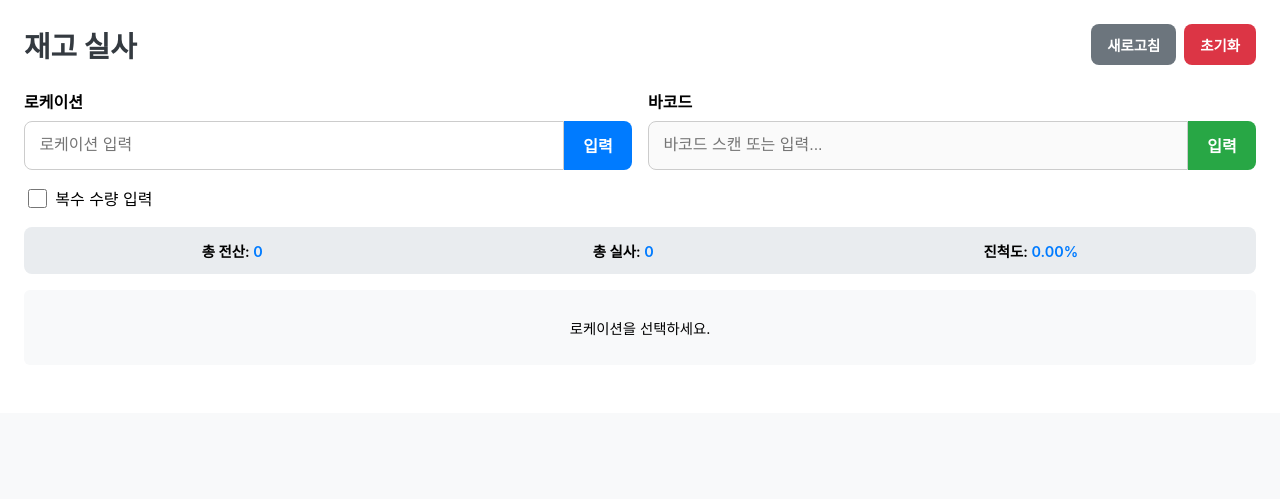
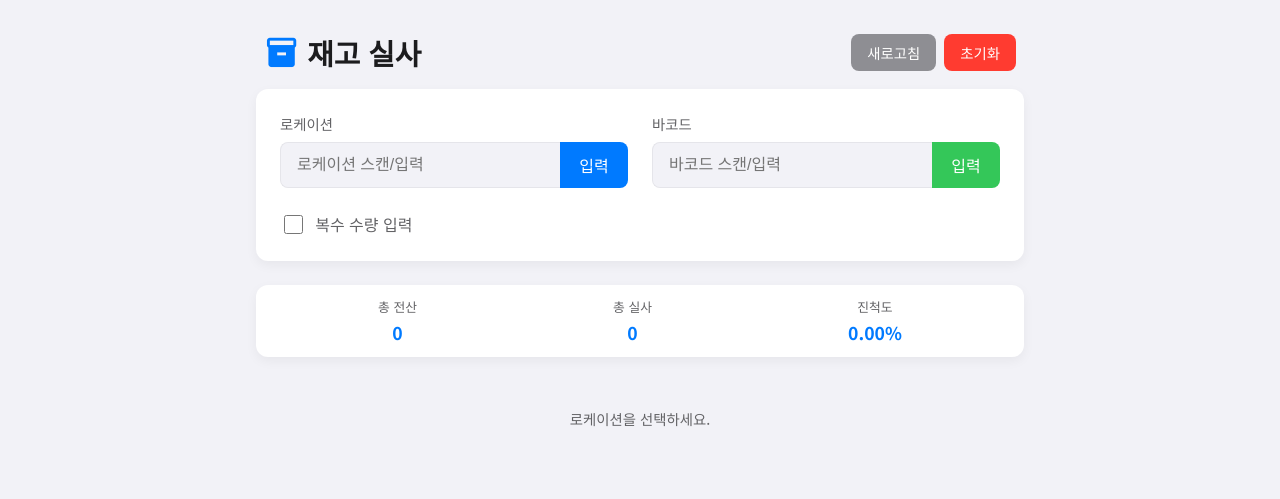
Before and after one commit to SKIM72/inventory-app, a plain HTML site: page index.html in a window 1280 px wide. Drawn offline with nearby package versions, Linux system fonts and the light colour scheme; no server answers.

Commit message:
Add files via upload

```diff
--- a/index.html
+++ b/index.html
@@ -4,13 +4,21 @@
     <meta charset="UTF-8">
     <meta name="viewport" content="width=device-width, initial-scale=1.0, user-scalable=no">
     <title>재고 실사</title>
+    <!-- Google Fonts 와 아이콘 라이브러리 추가 -->
+    <link rel="preconnect" href="https://fonts.googleapis.com">
+    <link rel="preconnect" href="https://fonts.gstatic.com" crossorigin>
+    <link href="https://fonts.googleapis.com/css2?family=Noto+Sans+KR:wght@400;500;700&display=swap" rel="stylesheet">
+    <link href="https://fonts.googleapis.com/icon?family=Material+Icons" rel="stylesheet">
     <link rel="stylesheet" href="style.css">
     <script src="https://cdn.jsdelivr.net/npm/@supabase/supabase-js@2"></script>
 </head>
 <body>
-    <div class="container">
+    <div class="app-container">
         <header>
+            <div class="header-title">
+                <i class="material-icons">inventory_2</i>
                 <h1>재고 실사</h1>
+            </div>
             <div class="header-button-group">
                 <button id="refresh-button" class="header-button secondary-button">새로고침</button>
                 <button id="reset-quantity-button" class="header-button danger-button">초기화</button>
@@ -18,44 +26,53 @@
         </header>
 
         <main>
+            <div class="card">
                 <div class="input-row">
                     <div class="input-group">
                         <label for="location-input">로케이션</label>
                         <div class="input-with-button">
-                        <input type="text" id="location-input" placeholder="로케이션 입력">
+                            <input type="text" id="location-input" placeholder="로케이션 스캔/입력">
                             <button id="location-submit-button">입력</button>
                         </div>
                     </div>
-
                     <div class="input-group">
                         <label for="barcode-input">바코드</label>
                         <div class="input-with-button">
-                        <input type="text" id="barcode-input" placeholder="바코드 스캔 또는 입력..." disabled>
+                            <input type="text" id="barcode-input" placeholder="바코드 스캔/입력" disabled>
                             <button id="barcode-submit-button">입력</button>
                         </div>
                     </div>
                 </div>
-
                 <div class="option-group">
                     <input type="checkbox" id="multiple-quantity-checkbox">
                     <label for="multiple-quantity-checkbox">복수 수량 입력</label>
                 </div>
-        </main>
+            </div>
 
-        <footer>
-            <div id="progress-container">
-                <div>총 전산: <span id="total-expected">0</span></div>
-                <div>총 실사: <span id="total-actual">0</span></div>
-                <div>진척도: <span id="progress-percent">0.00%</span></div>
+            <div class="card progress-card">
+                <div class="progress-item">
+                    <span>총 전산</span>
+                    <strong id="total-expected">0</strong>
                 </div>
+                <div class="progress-item">
+                    <span>총 실사</span>
+                    <strong id="total-actual">0</strong>
+                </div>
+                <div class="progress-item">
+                    <span>진척도</span>
+                    <strong id="progress-percent">0.00%</strong>
+                </div>
+            </div>
+
             <div id="status-message">
                 <p>로케이션을 선택하세요.</p>
             </div>
-        </footer>
+        </main>
+
+        <div id="scan-results-container">
+            <!-- 테이블이 여기에 생성됩니다 -->
         </div>
-
-    <div id="scan-results-container"></div>
-
+    </div>
     <script src="script.js"></script>
 </body>
 </html>
--- a/style.css
+++ b/style.css
@@ -1,199 +1,232 @@
 :root {
-    --primary-color: #007bff;
-    --secondary-color: #6c757d;
-    --success-color: #28a745;
-    --danger-color: #dc3545;
-    --light-gray: #f8f9fa;
-    --dark-gray: #343a40;
+    --primary-color: #007aff;
+    --secondary-color: #8e8e93;
+    --success-color: #34c759;
+    --danger-color: #ff3b30;
+    --background-color: #f2f2f7;
+    --card-background-color: #ffffff;
+    --text-primary-color: #1c1c1e;
+    --text-secondary-color: #636366;
+    --border-color: #e5e5ea;
+    --shadow-color: rgba(0, 0, 0, 0.05);
+}
+
+* {
+    box-sizing: border-box;
 }
 
 html, body {
     margin: 0;
     padding: 0;
     width: 100%;
-    font-family: -apple-system, BlinkMacSystemFont, "Segoe UI", Roboto, "Helvetica Neue", Arial, sans-serif;
-    background-color: var(--light-gray);
+    font-family: 'Noto Sans KR', sans-serif;
+    background-color: var(--background-color);
+    color: var(--text-primary-color);
 }
 
-.container {
-    background-color: white;
-    padding: 1.5rem;
-    display: flex;
-    flex-direction: column;
+.app-container {
+    max-width: 800px;
+    margin: 0 auto;
+    padding: 1rem;
 }
 
 header {
     display: flex;
     justify-content: space-between;
     align-items: center;
-    margin-bottom: 1.5rem;
+    padding: 1rem 0.5rem;
+}
+
+.header-title {
+    display: flex;
+    align-items: center;
+    gap: 0.5rem;
+}
+
+.header-title .material-icons {
+    font-size: 2.2rem;
+    color: var(--primary-color);
 }
 
 header h1 {
     margin: 0;
-    color: var(--dark-gray);
     font-size: 1.8rem;
+    font-weight: 700;
 }
 
+.card {
+    background-color: var(--card-background-color);
+    border-radius: 12px;
+    padding: 1.5rem;
+    margin-bottom: 1.5rem;
+    box-shadow: 0 4px 12px var(--shadow-color);
+}
+
+/* ✅ 입력창을 한 줄로 정렬하는 스타일 */
 .input-row {
     display: flex;
-    gap: 1rem;
+    gap: 1.5rem; /* 두 입력 그룹 사이의 간격 */
     margin-bottom: 1rem;
 }
 
 .input-group {
-    flex: 1;
-    margin-bottom: 0;
+    flex: 1; /* 각 그룹이 동일한 너비를 차지하도록 설정 */
+    min-width: 0; /* flex item이 줄어들 수 있도록 설정 */
 }
+
 
 .input-group label {
     display: block;
-    font-size: 1rem;
-    font-weight: 600;
+    font-size: 0.9rem;
+    font-weight: 500;
+    color: var(--text-secondary-color);
     margin-bottom: 0.5rem;
-}
-
-input[type="text"] {
-    width: 100%;
-    padding: 0.9rem;
-    font-size: 1rem;
-    border: 1px solid #ccc;
-    border-radius: 8px;
-    box-sizing: border-box;
-}
-
-.option-group {
-    display: flex;
-    align-items: center;
-    margin-bottom: 1rem;
-}
-
-.option-group input[type="checkbox"] {
-    margin-right: 0.5rem;
-    width: 1.2rem;
-    height: 1.2rem;
 }
 
 .input-with-button {
     display: flex;
 }
 
+input[type="text"] {
+    width: 100%;
+    padding: 0.8rem 1rem;
+    font-size: 1rem;
+    border: 1px solid var(--border-color);
+    border-radius: 8px;
+    background-color: var(--background-color);
+    transition: border-color 0.2s, box-shadow 0.2s;
+}
+input[type="text"]:focus {
+    outline: none;
+    border-color: var(--primary-color);
+    box-shadow: 0 0 0 3px rgba(0, 122, 255, 0.2);
+}
 .input-with-button input {
-    flex-grow: 1;
     border-top-right-radius: 0;
     border-bottom-right-radius: 0;
+    border-right: none;
 }
 
 .input-with-button button {
     padding: 0 1.2rem;
     font-size: 1rem;
-    font-weight: 600;
-    background-color: var(--primary-color);
+    font-weight: 500;
     color: white;
     border: none;
     border-top-right-radius: 8px;
     border-bottom-right-radius: 8px;
     cursor: pointer;
-    flex-shrink: 0;
+    transition: background-color 0.2s;
+    white-space: nowrap; /* ✅ 버튼 글씨가 줄바꿈되지 않도록 설정 */
 }
-.input-with-button button:hover {
-    background-color: #0056b3;
+#location-submit-button { background-color: var(--primary-color); }
+#location-submit-button:hover { background-color: #0059b3; }
+#barcode-submit-button { background-color: var(--success-color); }
+#barcode-submit-button:hover { background-color: #28a445; }
+
+
+.option-group {
+    display: flex;
+    align-items: center;
+    padding-top: 0.5rem;
 }
-
-#barcode-submit-button {
-    background-color: var(--success-color);
+.option-group input[type="checkbox"] {
+    width: 1.2rem;
+    height: 1.2rem;
+    margin-right: 0.75rem;
 }
-
-#barcode-submit-button:hover {
-    background-color: #218838;
+.option-group label {
+    font-size: 1rem;
+    color: var(--text-secondary-color);
 }
 
 .header-button-group {
     display: flex;
     gap: 0.5rem;
 }
-
 .header-button {
     width: auto;
-    padding: 0.6rem 1rem;
+    padding: 0.5rem 1rem;
     font-size: 0.9rem;
-    font-weight: 600;
+    font-weight: 500;
     border: none;
     border-radius: 8px;
     cursor: pointer;
-    flex-shrink: 0;
+    transition: background-color 0.2s, transform 0.1s;
 }
+.header-button:active {
+    transform: scale(0.95);
+}
+.danger-button { background-color: var(--danger-color); color: white; }
+.danger-button:hover { background-color: #d32f2f; }
+.secondary-button { background-color: var(--secondary-color); color: white; }
+.secondary-button:hover { background-color: #6c757d; }
 
-.danger-button {
-    background-color: var(--danger-color);
-    color: white;
-}
-.danger-button:hover {
-    background-color: #c82333;
-}
-
-.secondary-button {
-    background-color: var(--secondary-color);
-    color: white;
-}
-.secondary-button:hover {
-    background-color: #5a6268;
-}
-
-footer {
-    margin-top: auto;
-}
-
-#progress-container {
+/* ✅ 진척도 영역 높이 줄이기 (패딩 조정) */
+.progress-card {
     display: flex;
     justify-content: space-around;
-    padding: 0.8rem;
-    background-color: #e9ecef;
-    border-radius: 8px;
-    margin-bottom: 1rem;
-    font-size: 0.9rem;
-    font-weight: 600;
+    align-items: center;
+    text-align: center;
+    padding: 0.75rem 1.5rem;
 }
-
-#progress-container span {
+.progress-item {
+    display: flex;
+    flex-direction: column;
+}
+.progress-item span {
+    font-size: 0.8rem;
+    color: var(--text-secondary-color);
+    margin-bottom: 0.25rem;
+}
+.progress-item strong {
+    font-size: 1.1rem;
+    font-weight: 700;
     color: var(--primary-color);
 }
 
 #status-message {
     text-align: center;
     padding: 0.8rem;
+    border-radius: 8px;
+    font-size: 0.9rem;
+    margin-top: 1.5rem;
     background-color: var(--light-gray);
-    border-radius: 6px;
-    font-size: 0.9rem;
-    margin-top: 1rem;
+    color: var(--text-secondary-color);
 }
+#status-message[style*="color: red"] { background-color: #ffebee; color: var(--danger-color); }
+#status-message[style*="color: green"] { background-color: #e8f5e9; color: var(--success-color); }
+#status-message[style*="color: blue"] { background-color: #e3f2fd; color: var(--primary-color); }
 
 #scan-results-container {
-    padding: 0 1.5rem 1.5rem 1.5rem;
-    background-color: white;
+    background-color: var(--card-background-color);
+    border-radius: 12px;
+    padding: 0;
+    overflow: hidden;
+    box-shadow: 0 4px 12px var(--shadow-color);
+    margin-top: 1.5rem;
 }
 
 .results-table {
     width: 100%;
     border-collapse: collapse;
+}
+.results-table th, .results-table td {
+    padding: 0.8rem 1rem;
+    text-align: left;
+    border-bottom: 1px solid var(--border-color);
     font-size: 0.9rem;
 }
-
-.results-table th, .results-table td {
-    border: 1px solid #ddd;
-    padding: 0.6rem;
-    text-align: left;
+/* ✅ 테이블 헤더 폰트 크기 줄이기 */
+.results-table th {
+    background-color: #f9f9fb;
+    font-weight: 500;
+    color: var(--text-secondary-color);
+    font-size: 0.6rem;
+    text-align: center;
 }
-
-.results-table th {
-    background-color: #f2f2f2;
+.results-table tr:last-child td {
+    border-bottom: none;
 }
-
-.diff-plus {
-    color: blue;
-    font-weight: bold;
-}
-.diff-minus {
-    color: red;
-    font-weight: bold;
-}
+.diff-plus { color: var(--primary-color); font-weight: 700; }
+.diff-minus { color: var(--danger-color); font-weight: 700; }
```
Lines whose indentation alone changed are shown as unchanged.
